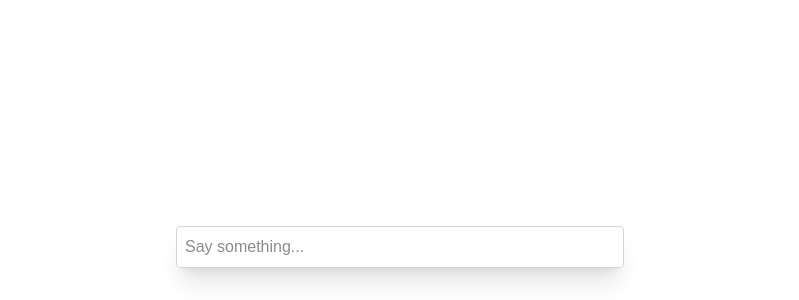
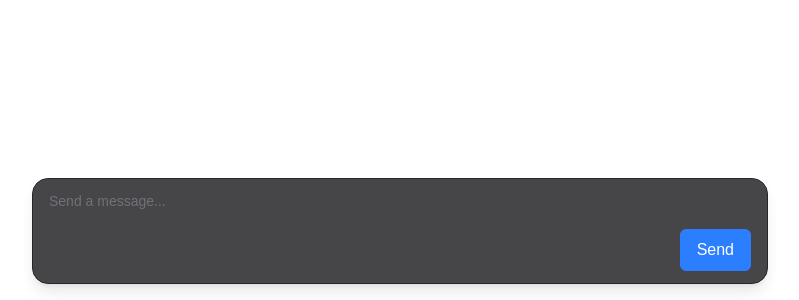
Before and after one commit to nhantran-agilityio/ai-sdk, a Next.js app in the folder ai-chatbot-app/: page / in a window 1280 px wide. Shown: the part 500-800 px from the top of the page, without its empty margins (240-1039 px from the left). Built offline with nearby package versions, Linux system fonts and the light colour scheme.

Commit message:
feat: create UI for ai chatbot

```diff
--- a/ai-chatbot-app/app/page.tsx
+++ b/ai-chatbot-app/app/page.tsx
@@ -1,38 +1,71 @@
-'use client';
+"use client";
 
-import { useChat } from '@ai-sdk/react';
-import { useState } from 'react';
+import { useChat } from "@ai-sdk/react";
+import { useState } from "react";
 
 export default function Chat() {
-  const [input, setInput] = useState('');
-  const { messages, sendMessage } = useChat();
+  const [input, setInput] = useState("");
+  const { messages, sendMessage, status, stop } = useChat();
+  const isLoading = status === "submitted" || status === "streaming";
+
+  const handleSendMessage = async (e: React.FormEvent<HTMLFormElement>) => {
+    e.preventDefault();
+    sendMessage({ text: input });
+    setInput("");
+  };
+
   return (
     <div className="flex flex-col w-full max-w-md py-24 mx-auto stretch">
-      {messages.map(message => (
+      {isLoading ? (
+        <div className="flex justify-center items-center h-full">
+          Loading...
+        </div>
+      ) : (
+        <>
+          {messages.map((message) => (
             <div key={message.id} className="whitespace-pre-wrap">
-          {message.role === 'user' ? 'User: ' : 'AI: '}
+              {message.role === "user" ? "User: " : "AI: "}
               {message.parts.map((part, i) => {
                 switch (part.type) {
-              case 'text':
+                  case "text":
                     return <div key={`${message.id}-${i}`}>{part.text}</div>;
+                  case "tool-weather":
+                    return (
+                      <pre key={`${message.id}-${i}`}>
+                        {JSON.stringify(part, null, 2)}
+                      </pre>
+                    );
                 }
               })}
             </div>
           ))}
+        </>
+      )}
 
       <form
-        onSubmit={e => {
-          e.preventDefault();
-          sendMessage({ text: input });
-          setInput('');
-        }}
+        onSubmit={handleSendMessage}
+        className="fixed bottom-4 left-1/2 -translate-x-1/2 w-full max-w-3xl px-4"
       >
-        <input
-          className="fixed dark:bg-zinc-900 bottom-0 w-full max-w-md p-2 mb-8 border border-zinc-300 dark:border-zinc-800 rounded shadow-xl"
+        <div className="flex items-end gap-3 rounded-2xl border border-zinc-800 bg-zinc-900/80 backdrop-blur px-4 py-3 shadow-lg">
+          <div className="flex-1 flex items-center gap-3">
+            <textarea
               value={input}
-          placeholder="Say something..."
-          onChange={e => setInput(e.currentTarget.value)}
+              onChange={(e) => setInput(e.target.value)}
+              placeholder="Send a message..."
+              rows={4}
+              disabled={isLoading}
+              className="min-h-12 flex-1 resize-none bg-transparent text-zinc-100 placeholder:text-zinc-500 outline-none text-sm"
             />
+          </div>
+          <button
+            type="submit"
+            onClick={isLoading ? stop : undefined}
+            disabled={isLoading || !input.trim()}
+            className="max-h-100 rounded-md px-4 py-2 bg-blue-500 text-white border border-blue-500 transition-colors hover:bg-blue-400 focus-visible:outline focus-visible:outline-2 focus-visible:outline-offset-2 focus-visible:outline-blue-500 active:bg-blue-600"
+          >
+            {isLoading ? "Stop" : "Send"}
+          </button>
+        </div>
       </form>
     </div>
   );
```
Lines whose indentation alone changed are shown as unchanged.
